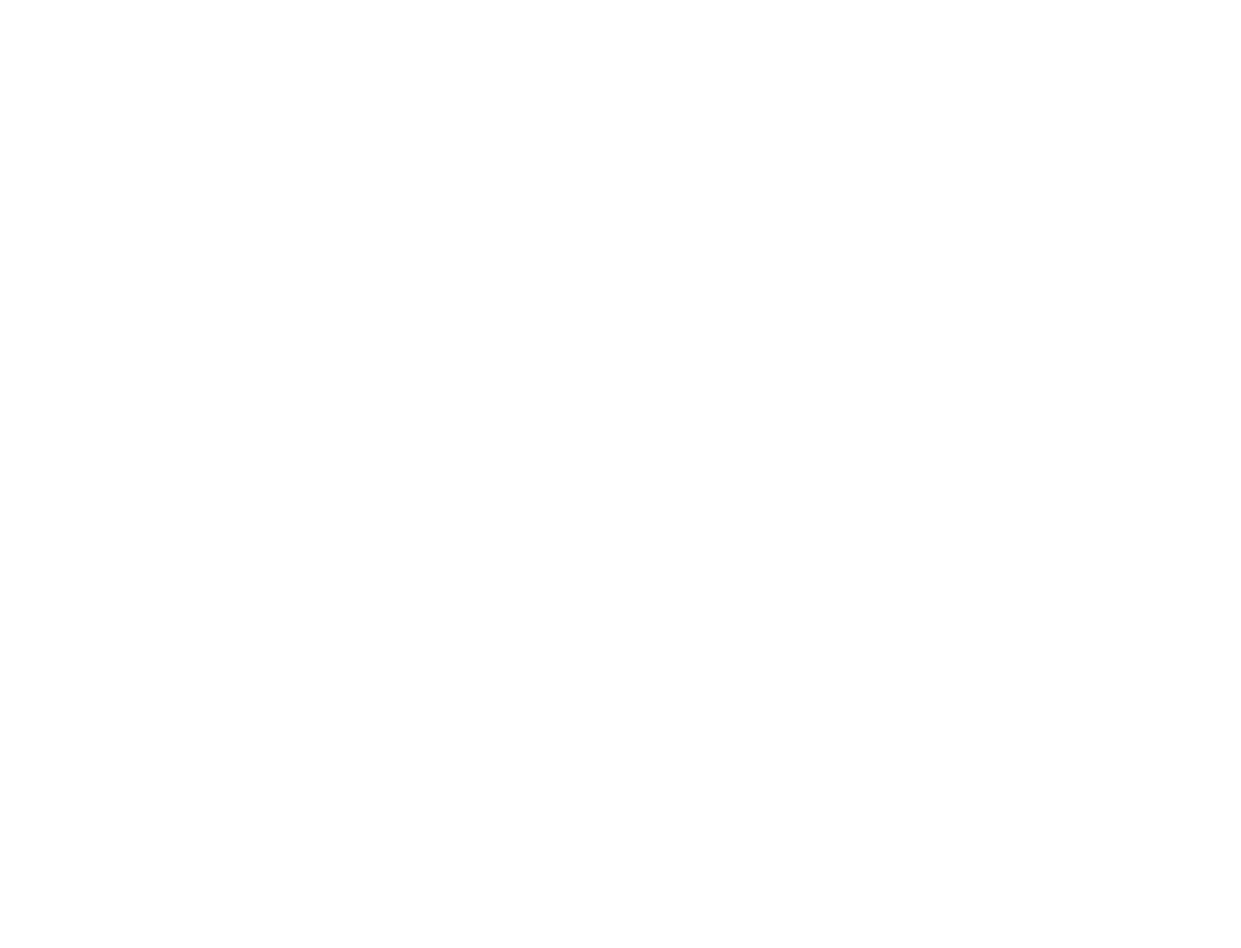
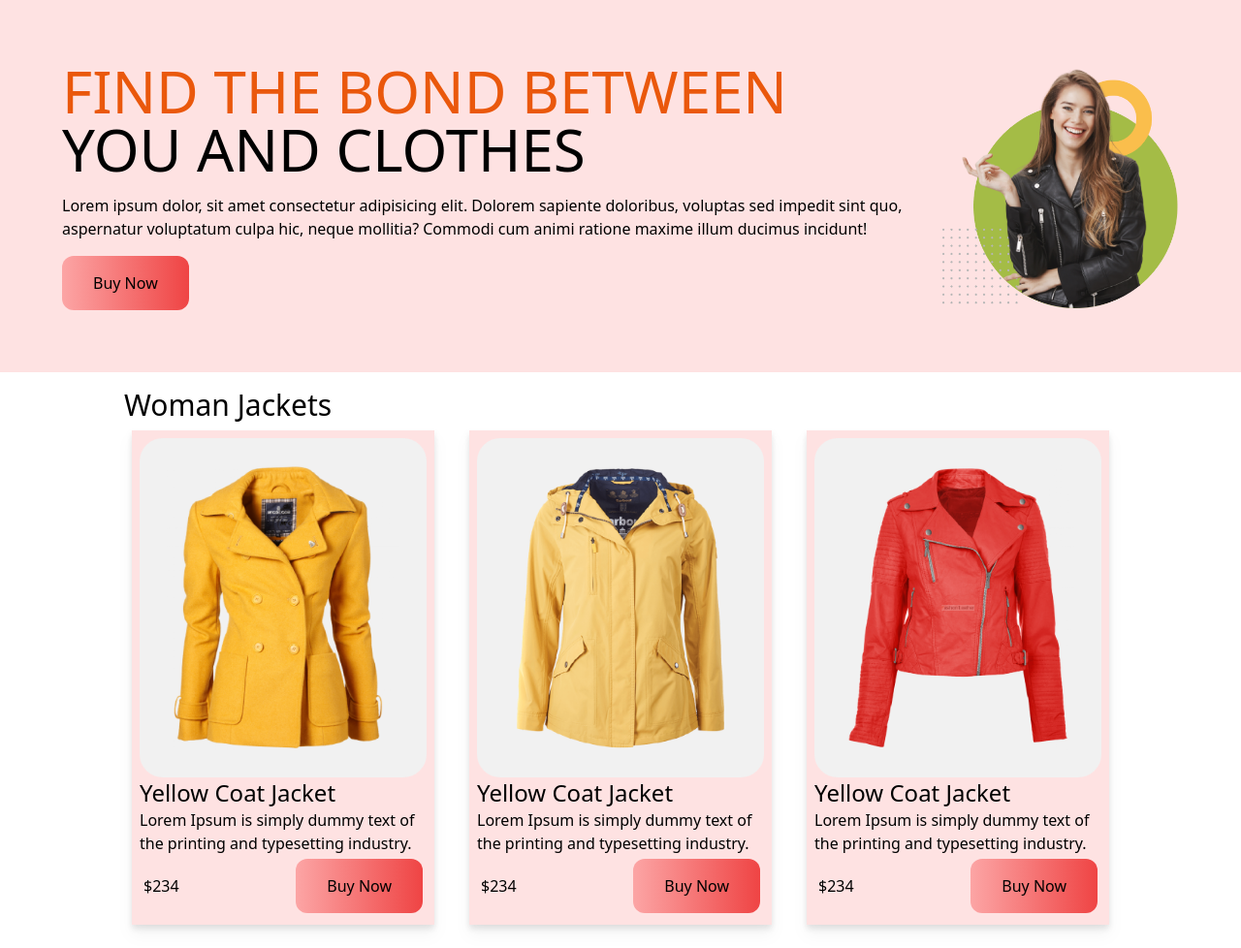
Before and after one commit to bandhandut19/bond-clothing19, a plain HTML site: page index.html in a window 1280 px wide. Shown: the whole page at 97% size. Before the commit the page ends 800 px from the top, so only its background shows below. Drawn offline with nearby package versions, Linux system fonts and the light colour scheme.

Commit message:
final touch

```diff
--- a/index.html
+++ b/index.html
@@ -1,11 +1,82 @@
 <!DOCTYPE html>
 <html lang="en">
+
 <head>
     <meta charset="UTF-8">
     <meta name="viewport" content="width=device-width, initial-scale=1.0">
-    <title>bondclothing</title>
+    <title>Bond Clothing</title>
+    <script src="https://cdn.tailwindcss.com"></script>
 </head>
+
 <body>
+    <header class="bg-red-100 md:px-12 px-10 py-12">
+        <nav>
+            <!-- try border
+            border-4 border-red-700
+         -->
+        </nav>
+        <div class="flex flex-col space-x-7 md:flex-col lg:flex-row p-4 justify-between items-center">
+            <div class="space-y-4 ">
+                <h1 class="text-6xl uppercase"> <span class="text-orange-600">Find the bond between </span> <br>you and
+                    clothes</h1>
+                <p>Lorem ipsum dolor, sit amet consectetur adipisicing elit. Dolorem sapiente doloribus, voluptas sed
+                    impedit sint quo, aspernatur voluptatum culpa hic, neque mollitia? Commodi cum animi ratione maxime
+                    illum ducimus incidunt!</p>
+                <button class="py-4 px-8 bg-gradient-to-r to-red-500 from-red-300 rounded-xl">Buy Now</button>
+            </div>
+            <div>
+                <img class="w-full" src="./images/model.png" alt="">
+            </div>
+        </div>
+    </header>
+    <main class="w-4/5 m-auto">
+        <section class="mb-4 mt-4">
+            <h3 class="text-3xl">Woman Jackets</h3>
+            <div class="grid grid-cols-1 md:grid-cols-2 lg:grid-cols-3 gap-9 p-2">
+                <div class="p-2 drop-shadow-lg bg-red-100">
+                    <div class=" bg-[#F1F1F1] w-full rounded-3xl p-7" >
+                        <img  src="./images/jacket-1.png" alt="">
+                    </div>
+                    <h4 class="text-2xl"> Yellow Coat Jacket</h4>
+                    <p>Lorem Ipsum is simply dummy text of the
+                        printing and typesetting industry.</p>
+                        <div class="flex justify-between items-center p-1">
+                            <h4>$234</h4>
+                            <button class="py-4 px-8 bg-gradient-to-r to-red-500 from-red-300 rounded-xl">Buy Now</button>
+                        </div>
+                </div>
 
+                <div class="p-2 drop-shadow-lg bg-red-100">
+                    <div class=" bg-[#F1F1F1] w-full rounded-3xl p-7" >
+                        <img  src="./images/jacket-2.png" alt="">
+                    </div>
+                    <h4 class="text-2xl"> Yellow Coat Jacket</h4>
+                    <p>Lorem Ipsum is simply dummy text of the
+                        printing and typesetting industry.</p>
+                        <div class="flex justify-between items-center p-1">
+                            <h4>$234</h4>
+                            <button class="py-4 px-8 bg-gradient-to-r to-red-500 from-red-300 rounded-xl">Buy Now</button>
+                        </div>
+                </div>
+                <div class="p-2 drop-shadow-lg bg-red-100">
+                    <div class=" bg-[#F1F1F1] w-full rounded-3xl p-7" >
+                        <img  src="./images/jacket-3.png" alt="">
+                    </div>
+                    <h4 class="text-2xl"> Yellow Coat Jacket</h4>
+                    <p>Lorem Ipsum is simply dummy text of the
+                        printing and typesetting industry.</p>
+                        <div class="flex justify-between items-center p-1">
+                            <h4>$234</h4>
+                            <button class="py-4 px-8 bg-gradient-to-r to-red-500 from-red-300 rounded-xl">Buy Now</button>
+                        </div>
+                </div>
+            </div>
+
+        </section>
+    </main>
+    <footer>
+
+    </footer>
 </body>
+
 </html>
--- /dev/null
+++ b/tailwind.config.js
@@ -0,0 +1,8 @@
+/** @type {import('tailwindcss').Config} */
+module.exports = {
+  content: [],
+  theme: {
+    extend: {},
+  },
+  plugins: [],
+}
```
